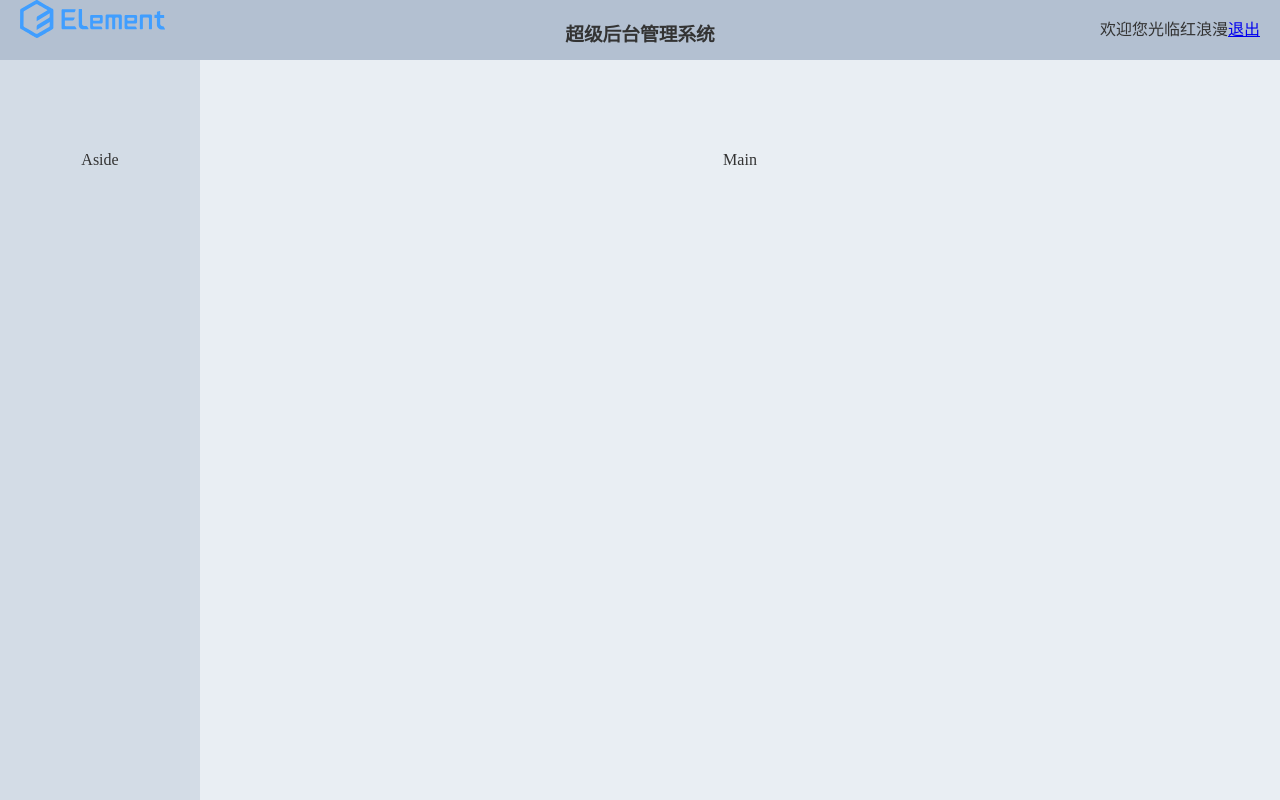
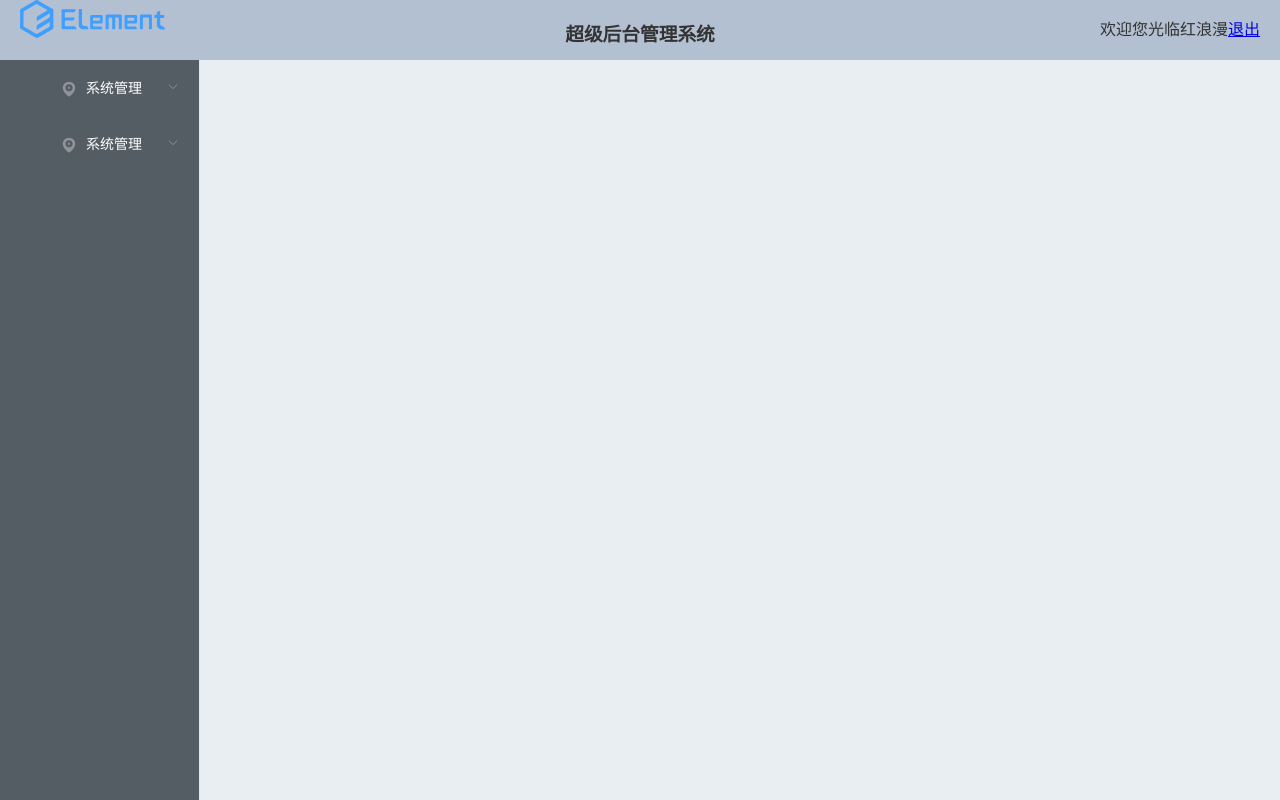
Before and after one commit to kyirving/myadmin, a Vue app: page /#/ in a window 1280 px wide. Built offline with nearby package versions, Linux system fonts and the light colour scheme.

Commit message:
add : 子路由定义

```diff
--- a/src/components/home/Home.vue
+++ b/src/components/home/Home.vue
@@ -21,9 +21,57 @@
       </el-row>
 
     </el-header>
-    <el-container>
-      <el-aside width="200px">Aside</el-aside>
-      <el-main>Main</el-main>
+    <el-container width="200px">
+      <el-aside width="200px">
+
+        <!--
+          default-active 当前激活的菜单
+          open 菜单打开的事件
+          close 菜单关闭的事件
+          active-text-color 当前激活的菜单的颜色
+
+        -->
+        <el-menu
+          :router="true"
+          :unique-opened="true"
+          default-active="1-1"
+          class="el-menu-vertical-demo"
+          @open="handleOpen"
+          @close="handleClose"
+          background-color="#545c64"
+          text-color="#fff"
+          active-text-color="#ffd04b">
+          <el-submenu index="1">
+            <template slot="title">
+              <i class="el-icon-location"></i>
+              <span>系统管理</span>
+            </template>
+            <el-menu-item index="/users">用户管理</el-menu-item>
+            <!-- 三级菜单 -->
+             <!-- <el-submenu index="1-4">
+                <template slot="title">选项4</template>
+                <el-menu-item index="1-4-1">选项1</el-menu-item>
+              </el-submenu> -->
+          </el-submenu>
+
+          <el-submenu index="2">
+            <template slot="title">
+              <i class="el-icon-location"></i>
+              <span>系统管理</span>
+            </template>
+            <el-menu-item index="2-1">用户管理</el-menu-item>
+            <!-- 三级菜单 -->
+             <!-- <el-submenu index="1-4">
+                <template slot="title">选项4</template>
+                <el-menu-item index="1-4-1">选项1</el-menu-item>
+              </el-submenu> -->
+          </el-submenu>
+        </el-menu>
+      </el-aside>
+      <el-main>
+        <!-- 子路由出口 -->
+        <router-view></router-view>
+      </el-main>
     </el-container>
   </el-container>
 </template>
@@ -49,6 +97,12 @@ export default {
       }).catch(() => {
         console.log("取消退出")
       });
+    },
+    handleOpen(key, keyPath) {
+      console.log(key, keyPath);
+    },
+    handleClose(key, keyPath) {
+      console.log(key, keyPath);
     }
   }
 }
@@ -56,6 +110,10 @@ export default {
 
 
 <style scoped>
+
+  .el-menu-vertical-demo{
+    height: 100%;
+  }
   .my-container{
     height: 100%;
   }
@@ -81,9 +139,6 @@ export default {
 
   .el-main {
     background-color: #E9EEF3;
-    color: #333;
-    text-align: center;
-    line-height: 160px;
   }
 
   body > .el-container {
--- /dev/null
+++ b/src/components/users/Users.vue
@@ -0,0 +1,13 @@
+<template>
+  <div>
+    用户管理
+  </div>
+</template>
+
+
+<script>
+
+</script>
+
+<style>
+</style>
--- a/src/router/index.js
+++ b/src/router/index.js
@@ -1,10 +1,9 @@
 import Vue from 'vue'
 import Router from 'vue-router'
-import HelloWorld from '@/components/HelloWorld'
 import Login from '@/components/login/Login'
 import Home from '@/components/home/Home'
 import store from '@/store/index'
-
+import Users from '@/components/users/Users'
 Vue.use(Router)
 
 const router = new Router({
@@ -12,7 +11,14 @@ const router = new Router({
     {
       path: '/',
       name: 'Home',
-      component: Home
+      component: Home,
+      children:[
+        {
+          path: 'users',
+          name: 'users',
+          component: Users,
+        }
+      ]
     },
     {
       path: '/login',
```
